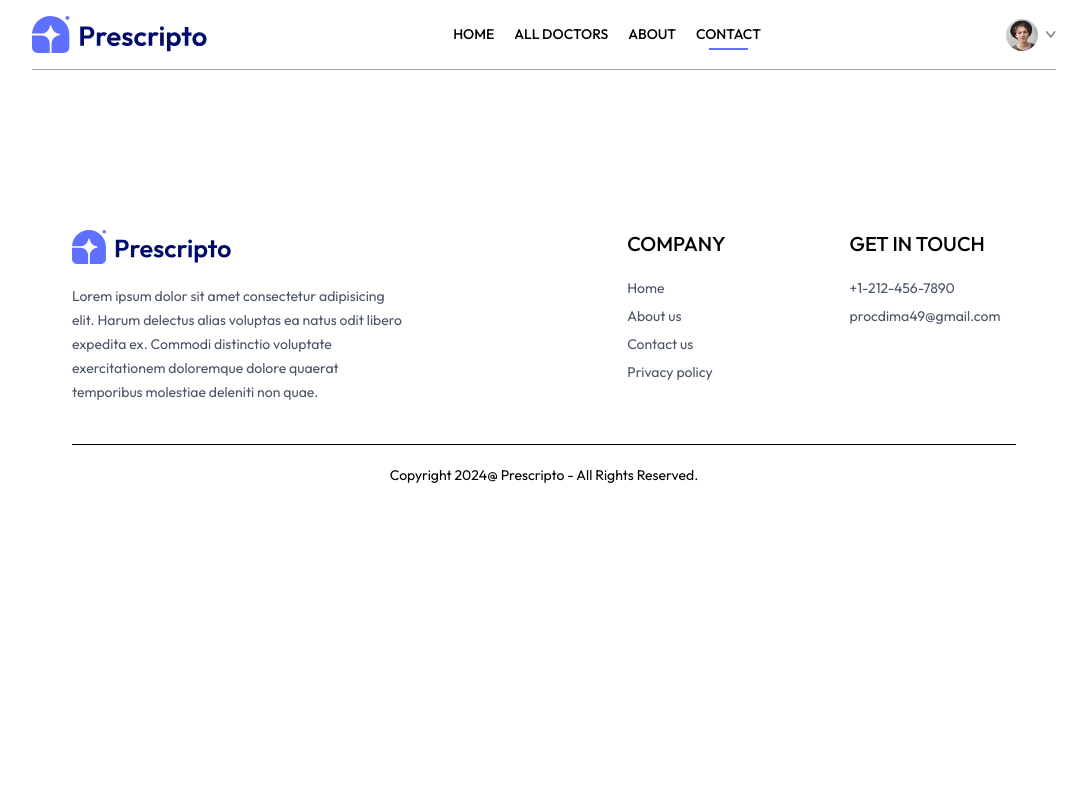
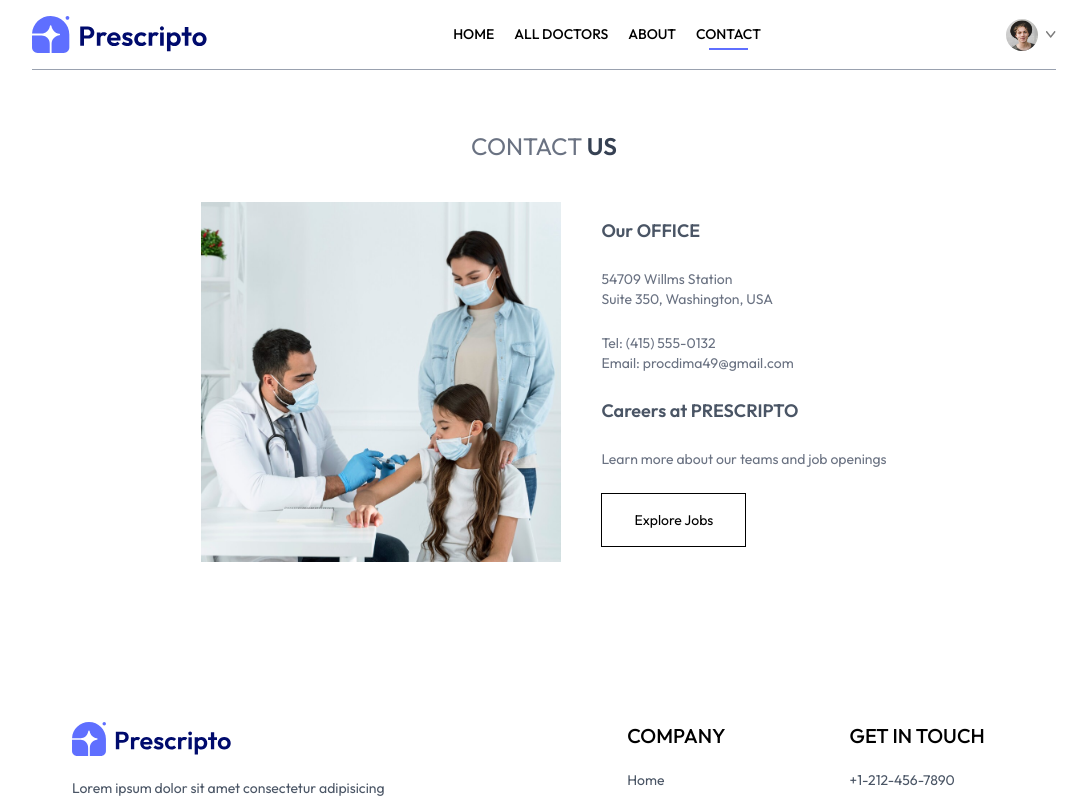
Before and after one commit to Dimaaap/doctor-appointments-site, a React (Vite) app: page /contact in a window 1280 px wide. Shown: the top 800 px of the page, without its empty margins (96-1183 px from the left). Built offline with nearby package versions, Linux system fonts and the light colour scheme; the HTML template or start-up script is replaced by a standard one.

Commit message:
Added contacts section

```diff
--- a/src/App.jsx
+++ b/src/App.jsx
@@ -21,7 +21,7 @@ const App = () => {
         <Route path="/doctors/:speciality" element={ <Doctors /> } />
         <Route path="/login" element={ <Login /> } />
         <Route path="/about" element={ <About /> } />
-        <Route path="/conctact" element={ <Contacts /> } />
+        <Route path="/contact" element={ <Contacts /> } />
         <Route path="/my-profile" element={ <MyProfile /> } />
         <Route path="/my-appointements" element={ <MyAppointments /> } />
         <Route path="/appointment/:docId" element={ <Appointment /> } />
--- a/src/pages/About.jsx
+++ b/src/pages/About.jsx
@@ -33,6 +33,33 @@ const About = () => {
                     WHY <span className="text-gray-700 font-semibold">CHOOSE US</span>
                 </p>
             </div>
+
+            <div className="flex flex-col md:flex-row mb-20">
+                <div className="border px-10 md:px-16 py-8 sm:py-16 flex flex-col gap-5 text-[15px]
+                hover:bg-primary hover:text-white transition-all duration-300 text-gray-600 cursor-pointer">
+                    <b>Efficiency:</b>
+
+                    <p>
+                        Streamlined appointment scheduling that fits into your busy lifestyle.
+                    </p>
+                </div>
+                <div className="border px-10 md:px-16 py-8 sm:py-16 flex flex-col gap-5 text-[15px]
+                hover:bg-primary hover:text-white transition-all duration-300 text-gray-600 cursor-pointer">
+                    <b>Convinience:</b>
+
+                    <p>
+                        Access to a network of trusted healthcare professionals in your area.
+                    </p>
+                </div>
+                <div className="border px-10 md:px-16 py-8 sm:py-16 flex flex-col gap-5 text-[15px]
+                hover:bg-primary hover:text-white transition-all duration-300 text-gray-600 cursor-pointer" >
+                    <b>Personalization:</b>
+
+                    <p>
+                        Tailored reccomendations and reminders to help you stay on top of your health
+                    </p>
+                </div>
+            </div>
         </div>
     )
 }
--- a/src/pages/Contacts.jsx
+++ b/src/pages/Contacts.jsx
@@ -1,6 +1,30 @@
+import { assets } from "../assets/assets_frontend/assets"
+
 const Contacts = () => {
     return(
-        <div></div>
+        <div>
+            <div className="text-center text-2xl pt-10 text-gray-500">
+                <p>CONTACT <span className="text-gray-700 font-semibold">US</span></p>
+            </div>
+
+            <div className="my-10 flex flex-col justify-center md:flex-row gap-10 mb-28 text-sm">
+                <img src={assets.contact_image} alt=""
+                className="w-full md:max-w-[360px]"/>
+
+                <div className="flex flex-col justify-center items-start gap-6">
+                    <p className="font-semibold text-lg text-gray-600">Our OFFICE</p>
+                    <p className="text-gray-500">54709 Willms Station <br /> Suite 350, Washington, USA</p>
+                    <p className="text-gray-500">Tel: (415) 555-0132 <br /> Email: procdima49@gmail.com</p>
+                    <p className="font-semibold text-lg text-gray-600">Careers at PRESCRIPTO</p>
+                    <p className="text-gray-500">Learn more about our teams and job openings</p>
+
+                    <button className="border border-black px-8 py-4 text-sm hover:bg-black hover:text-white
+                    transition-all duration-300">
+                        Explore Jobs
+                    </button>
+                </div>
+            </div>
+        </div>
     )
 }
 
--- a/src/pages/Login.jsx
+++ b/src/pages/Login.jsx
@@ -1,8 +1,50 @@
+import { useState } from "react"
+
 const Login = () => {
+
+    const [state, setState] = useState("Sign Up");
+
+    const [email, setEmail] = useState("");
+    const [password, setPassword] = useState("");
+    const [name, setName] = useState("");
+
+    const onSubmitHandler = async (event) => {
+        event.preventDefaullt();
+
+
+    }
+
     return(
-        <div>
+        <form className="min-h-[80vh] flex items-center">
+            <div className="flex flex-col gap-3 m-auto items-start p-8 min-w-[340px]
+            sm:min-w-96 border rounded-xl text-zinc-600 text-sm shadow-lg">
+                <p className="text-2xl font-semibold">{state === "Sign Up" ? "Create Account" : "Login"}</p>
+                <p>Please { state === "Sign Up" ? "sign up" : "log in" } to book appointment</p>
 
-        </div>
+                <div className="w-full">
+                    <p>Full Name</p>
+                    <input type="text" onChange={(e) => setName(e.target.value)} value={ name }
+                    className="border border-zinc-300 rounded w-full p-2 mt-1"
+                    />
+                </div>
+                <div className="w-full">
+                    <p>Email</p>
+                    <input type="email" onChange={(e) => setEmail(e.target.value)} value={ email }
+                    className="border border-zinc-300 rounded w-full p-2 mt-1"
+                    />
+                </div>
+                <div className="w-full">
+                    <p>Password</p>
+                    <input type="password" onChange={(e) => setPassword(e.target.value)} value={ password }
+                    className="border border-zinc-300 rounded w-full p-2 mt-1"
+                    />
+                </div>
+
+                <button className="bg-primary text-white w-full py-2 rounded-md text-base">
+                    { state === "Sign Up" ? "Create Account" : "Login" }
+                </button>
+            </div>
+        </form>
     )
 }
 
```
